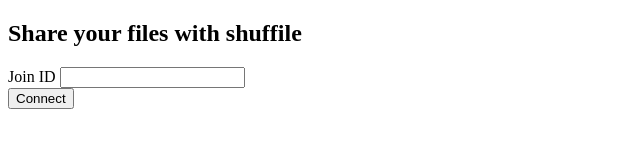
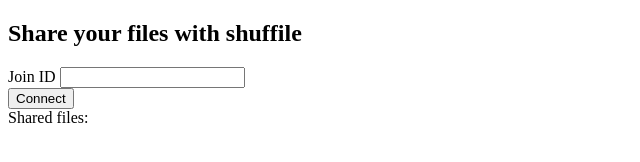
Before and after one commit to raghav-karn/shuffile, a website: page public/receiver.html in a window 1280 px wide. Shown: the full height of the page, 0-640 px from the left. Drawn offline with nearby package versions, Linux system fonts and the light colour scheme.

Commit message:
Indexed sharing files page

```diff
--- a/public/receiver.html
+++ b/public/receiver.html
@@ -20,6 +20,11 @@
                 </div>
             </div>
         </div>
+        <div class="screen fs-screen">
+            <div class="files-list">
+                <div class="title">Shared files:</div>
+            </div>
+        </div>
     </div>
 
     <script src="https://cdnis.cloudflare.com/ajax/libs/downloadjs/1.4.1/download.min.js"></script>
```
